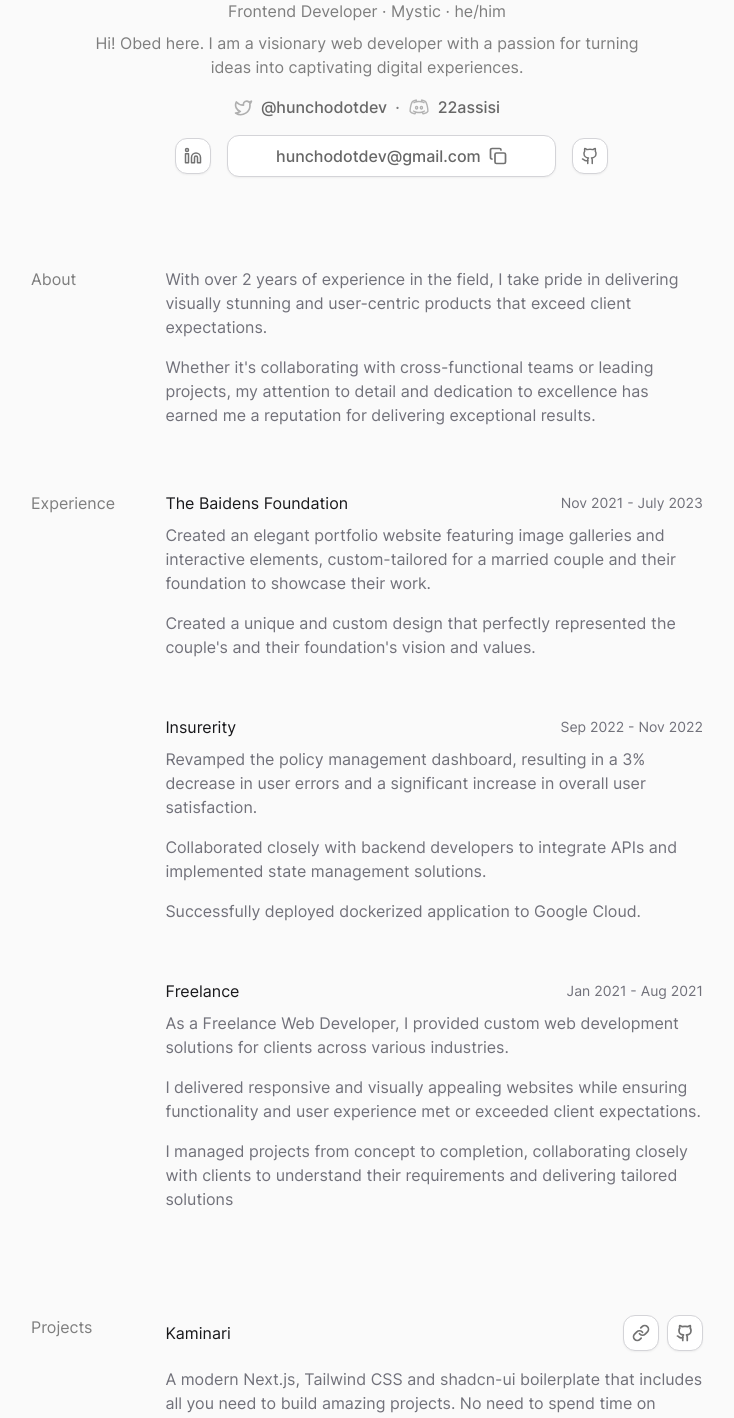
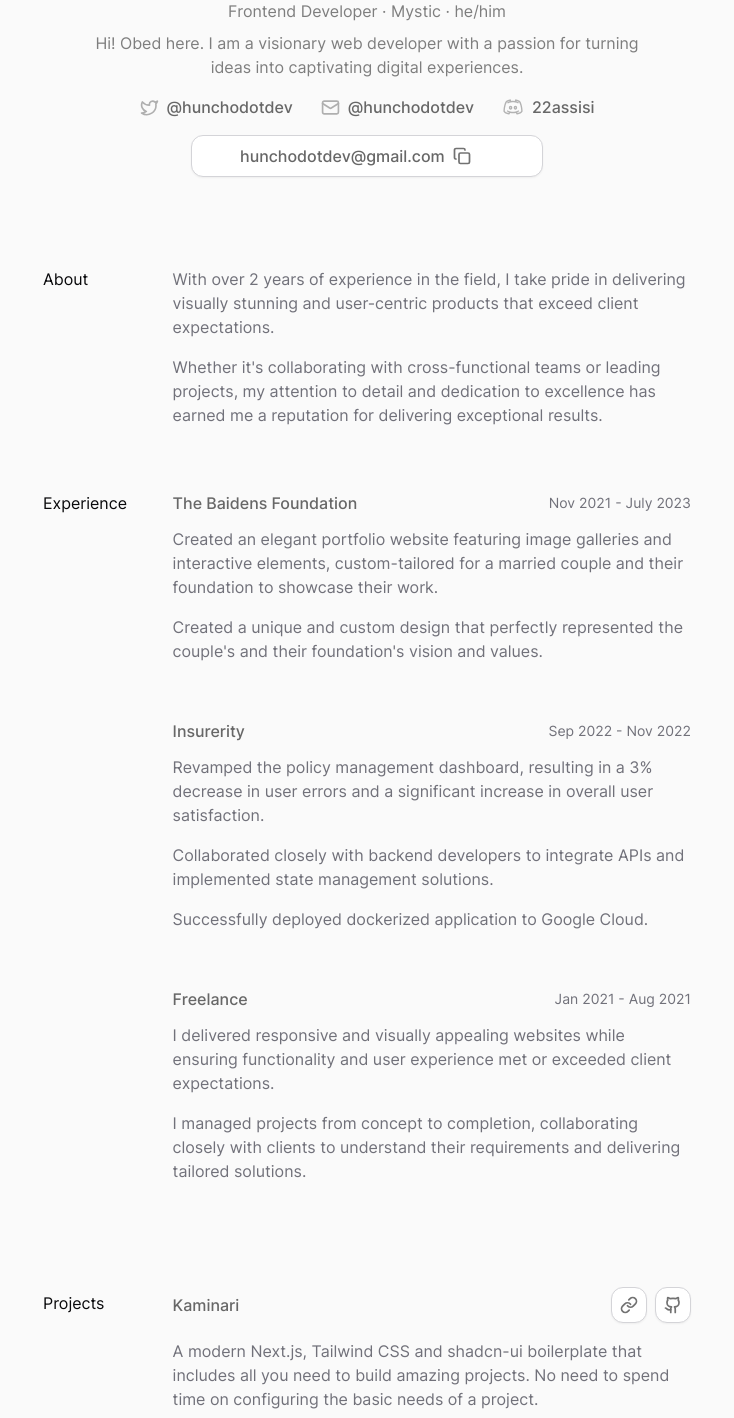
Before and after one commit to lucky-chap/gg, a Next.js app: page / in a window 1280 px wide. Shown: the part 160-1578 px from the top of the page, without its empty margins (273-1007 px from the left). Built offline with nearby package versions, Linux system fonts and the light colour scheme.

Commit message:
fix: some revamp

```diff
--- a/app/layout.tsx
+++ b/app/layout.tsx
@@ -111,7 +111,7 @@ export default function RootLayout({
         <Provider attribute="class" defaultTheme="light" enableSystem>
           <main className="bg-[#fafafa] text-primary">
             <Header />
-            <section className="min-h-screen mx-auto max-w-2xl">
+            <section className="min-h-screen mx-auto max-w-2xl px-3">
               {children}
             </section>
           </main>
--- a/app/page.tsx
+++ b/app/page.tsx
@@ -11,7 +11,7 @@ import {
   Linkedin,
   Github,
   Twitter,
-  Phone,
+  Mail,
 } from "lucide-react";
 
 import yeshua from "@/public/images/me.jpg";
@@ -50,7 +50,7 @@ export default function Home() {
         </p>
 
         {/* twitter and phone */}
-        <div className="flex items-center font-medium my-2">
+        <div className="flex flex-col sm:flex-row sm:items-center font-medium my-2">
           <div className="flex items-center">
             <Twitter className="opacity-60" size={19} strokeWidth={2.1} />
             <p className="text-[#676767] pl-2">
@@ -63,9 +63,25 @@ export default function Home() {
               </a>
             </p>
           </div>
-          <div className="mx-1"></div> · <div className="mx-1"></div>
-          <div className="flex items-center">
-            {/* <Phone className="opacity-60" size={19} strokeWidth={2.1} /> */}
+
+          <div className="w-7"></div>
+
+          <div className="flex items-center mt-1 sm:mt-0">
+            <Mail className="opacity-60" size={19} strokeWidth={2.1} />
+            <p className="text-[#676767] pl-2">
+              <a
+                href="mailto:hunchodotdev@gmail.com"
+                target="_blank"
+                rel="noopener noreferrer"
+              >
+                @hunchodotdev
+              </a>
+            </p>
+          </div>
+
+          <div className="w-7"></div>
+
+          <div className="flex items-center mt-1 sm:mt-0">
             <Discord />
             <p className="text-[#676767] pl-2">
               <a
@@ -80,11 +96,12 @@ export default function Home() {
         </div>
         {/* ----------- */}
 
-        <div className="flex items-center max-w-sm w-full justify-between mt-2">
+        <div className="hidden sm:flex sm:items-center max-w-sm w-full justify-between mt-2">
           <a
             href={"https://www.linkedin.com/in/obed-danquah-67782028b/"}
             target="_blank"
             rel="noreferrer"
+            className="hidden"
           >
             <Button>
               {/* <Upload className="opacity-60" size={18} /> */}
@@ -105,6 +122,7 @@ export default function Home() {
             href={"https://github.com/lucky-chap"}
             target="_blank"
             rel="noreferrer"
+            className="hidden"
           >
             <Button>
               {/* <Bell className="opacity-60" size={18} /> */}
@@ -124,8 +142,8 @@ export default function Home() {
       </section>
 
       {/* About */}
-      <section className="grid grid-cols-10 mt-12">
-        <p className="span-2">About</p>
+      <section className="sm:grid grid-cols-10 mt-12">
+        <p className="span-2 text-zinc-950 mb-5 sm:mb-0">About</p>
         <div className="col-start-3 col-span-full text-zinc-500 font-normal">
           <p className="pb-4">
             With over 2 years of experience in the field, I take pride in
--- a/components/experience.tsx
+++ b/components/experience.tsx
@@ -1,66 +1,24 @@
+import { experience } from "@/lib/data";
 import React from "react";
 
 export default function Experience() {
   return (
-    <section className="grid grid-cols-10 mt-12">
-      <p className="span-2">Experience</p>
+    <section className="sm:grid grid-cols-10 mt-12">
+      <p className="span-2 text-zinc-950 mb-5 sm:mb-0">Experience</p>
       <div className="col-start-3 col-span-full text-zinc-500 font-normal">
-        {/* exp1 */}
-        <div className="mb-10">
-          <div className="flex justify-between items-center">
-            <p className="pb-2 text-zinc-900">The Baidens Foundation</p>
-            <p className="pb-2 text-sm">Nov 2021 - July 2023</p>
+        {experience.map((e, i) => (
+          <div key={e.date} className="mb-10">
+            <div className="flex justify-between items-center flex-wrap">
+              <p className="pb-3 text-[#676767] font-medium">{e.company}</p>
+              <p className="pb-3 text-sm">{e.date}</p>
+            </div>
+            {e.achievements.map((a, i) => (
+              <p key={i} className="pb-4">
+                {a}
+              </p>
+            ))}
           </div>
-          <p className="pb-4">
-            Created an elegant portfolio website featuring image galleries and
-            interactive elements, custom-tailored for a married couple and their
-            foundation to showcase their work.
-          </p>
-          <p className="pb-4">
-            Created a unique and custom design that perfectly represented the
-            couple&apos;s and their foundation&apos;s vision and values.
-          </p>
-        </div>
-        {/* exp2 */}
-        <div className="mb-10">
-          <div className="flex justify-between items-center">
-            <p className="pb-2 text-zinc-900">Insurerity</p>
-            <p className="pb-2 text-sm">Sep 2022 - Nov 2022</p>
-          </div>
-          <p className="pb-4">
-            Revamped the policy management dashboard, resulting in a 3% decrease
-            in user errors and a significant increase in overall user
-            satisfaction.
-          </p>
-          <p className="pb-4">
-            Collaborated closely with backend developers to integrate APIs and
-            implemented state management solutions.
-          </p>
-          <p className="pb-4">
-            Successfully deployed dockerized application to Google Cloud.
-          </p>
-        </div>
-        {/* exp3 */}
-        <div className="mb-10">
-          <div className="flex justify-between items-center">
-            <p className="pb-2 text-zinc-900">Freelance</p>
-            <p className="pb-2 text-sm">Jan 2021 - Aug 2021</p>
-          </div>
-          <p className="pb-4">
-            As a Freelance Web Developer, I provided custom web development
-            solutions for clients across various industries.
-          </p>
-          <p className="pb-4">
-            I delivered responsive and visually appealing websites while
-            ensuring functionality and user experience met or exceeded client
-            expectations.
-          </p>
-          <p className="pb-4">
-            I managed projects from concept to completion, collaborating closely
-            with clients to understand their requirements and delivering
-            tailored solutions
-          </p>
-        </div>
+        ))}
       </div>
     </section>
   );
--- a/components/footer.tsx
+++ b/components/footer.tsx
@@ -2,7 +2,7 @@ import React from "react";
 
 export default function Footer() {
   return (
-    <footer className="flex justify-center mt-36 ml-10">
+    <footer className="flex justify-center mt-36">
       <p className="text-sm">
         © {new Date().getFullYear()} Website by{" "}
         <a href="https://x.com/hunchodotdev" target="_blank" rel="noreferrer">
--- a/components/header.tsx
+++ b/components/header.tsx
@@ -22,11 +22,11 @@ export default function Header() {
 
   return (
     <header
-      className={`fixed left-10 w-full z-30 md:bg-opacity-90 pt-7 transition-all duration-300 ease-linear ${
+      className={`fixed w-full z-30 md:bg-opacity-90 pt-7 transition-all duration-300 ease-linear ${
         !top ? "visible opacity-100" : "invisible opacity-0"
       }`}
     >
-      <section className="w-full mx-auto max-w-2xl bg-white cursor-default transition-all duration-150 ease-linear border border-zinc-100 p-2 rounded-xl shadow-sm text-secondary">
+      <section className="w-[90%] sm:w-full mx-auto max-w-2xl bg-white cursor-default transition-all duration-150 ease-linear border border-zinc-100 p-2 rounded-xl shadow-sm text-secondary">
         <div className="flex items-center justify-between">
           <Link href={"/"}>
             <Image
@@ -37,7 +37,7 @@ export default function Header() {
               className="rounded-full p-1"
             />
           </Link>
-          <h2 className="text-zinc-700">Obed Danquah</h2>
+          <h2 className="text-zinc-700 font-medium">Obed Danquah</h2>
           <div className="">
             <Button>
               <Github className="opacity-60" size={18} />
--- a/components/projects.tsx
+++ b/components/projects.tsx
@@ -6,13 +6,13 @@ import { projects } from "@/lib/data";
 
 export default function Projects() {
   return (
-    <section className="grid grid-cols-10 mt-12">
-      <p className="span-2">Projects</p>
+    <section className="sm:grid grid-cols-10 mt-12">
+      <p className="span-2 mt-1 text-zinc-950 mb-5 sm:mb-0">Projects</p>
       <div className="col-start-3 col-span-full text-zinc-500 font-normal">
         {projects.map((p, i) => (
           <div key={p.name} className="mb-10">
             <div className="flex justify-between items-center pb-4">
-              <p className="text-zinc-900">{p.name}</p>
+              <p className="text-[#676767] font-medium">{p.name}</p>
               <div className="flex items-center">
                 {p.live && (
                   <a
@@ -49,7 +49,7 @@ export default function Projects() {
               </div>
             </div>
             <p className="pb-4">{p.description} </p>
-            <div className="pb-4 flex items-center">
+            <div className="pb-4 flex items-center flex-wrap">
               {p.tags.map((t, i) => (
                 <Pill key={i}>{t}</Pill>
               ))}
@@ -58,7 +58,7 @@ export default function Projects() {
         ))}
 
         <Button>
-          <div className="flex items-center justify-center px-10 w-full font-medium">
+          <div className="flex items-center justify-center sm:px-10 w-full font-medium">
             <p className="text-[#676767]">See more on GitHub</p>
             <ExternalLink
               className="opacity-60 ml-2"
--- a/components/ui/pill.tsx
+++ b/components/ui/pill.tsx
@@ -2,7 +2,7 @@ import React from "react";
 
 export default function Pill({ children }: { children: React.ReactNode }) {
   return (
-    <span className="inline-block text-xs font-medium bg-white border border-zinc-300 p-2 rounded-xl shadow-sm mr-2">
+    <span className="inline-block text-xs font-medium bg-white border border-zinc-300 p-2 rounded-xl shadow-sm mr-2 mb-2">
       {children}
     </span>
   );
--- a/lib/data.ts
+++ b/lib/data.ts
@@ -1,4 +1,4 @@
-import { IProject } from "@/lib/types";
+import { IProject, IExperience } from "@/lib/types";
 
 export const projects: IProject[] = [
   {
@@ -26,3 +26,31 @@ export const projects: IProject[] = [
     tags: ["Node.js", "React.js", "WebRTC", "Socket.io", "Sequelize"],
   },
 ];
+
+export const experience: IExperience[] = [
+  {
+    company: "The Baidens Foundation",
+    date: "Nov 2021 - July 2023",
+    achievements: [
+      "Created an elegant portfolio website featuring image galleries and interactive elements, custom-tailored for a married couple and their     foundation to showcase their work.",
+      "Created a unique and custom design that perfectly represented the couple's and their foundation's vision and values.",
+    ],
+  },
+  {
+    company: "Insurerity",
+    date: "Sep 2022 - Nov 2022",
+    achievements: [
+      "Revamped the policy management dashboard, resulting in a 3% decrease in user errors and a significant increase in overall user satisfaction.",
+      "Collaborated closely with backend developers to integrate APIs and implemented state management solutions.",
+      "Successfully deployed dockerized application to Google Cloud.",
+    ],
+  },
+  {
+    company: "Freelance",
+    date: "Jan 2021 - Aug 2021",
+    achievements: [
+      "I delivered responsive and visually appealing websites while ensuring functionality and user experience met or exceeded client expectations.",
+      "I managed projects from concept to completion, collaborating closely with clients to understand their requirements and delivering tailored solutions.",
+    ],
+  },
+];
```
